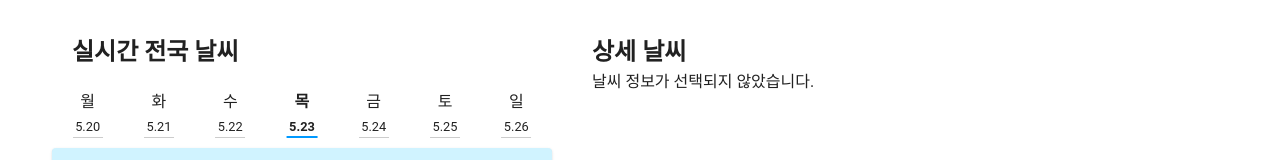
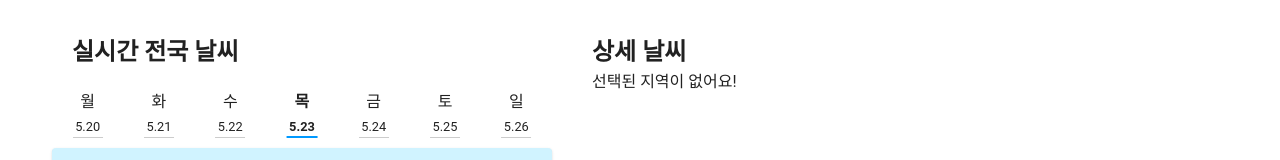
Before and after one commit to enjoyTrip11/TripMate, a Vue app in the folder TripMate/: page /weather in a window 1280 px wide. Shown: the part 152-312 px from the top of the page. Built offline with nearby package versions, Linux system fonts and the light colour scheme; no server answers; what vue3-kakao-maps would draw is missing.

Commit message:
feat: 도시 선택 시 상세 날씨 정보 제공

```diff
--- a/TripMate/src/components/weather/WeatherMap.vue
+++ b/TripMate/src/components/weather/WeatherMap.vue
@@ -29,17 +29,17 @@
       </v-card>
     </div>
     <div class="container">
-      <h2>{{ selectedCity }} 상세 날씨</h2>
-      <div v-if="selectedCity">
-        <p>도시: {{ selectedCity.name }}</p>
-        <p>기온: {{ selectedCity.weatherData.temp }}°C</p>
-        <p>습도: {{ selectedCity.weatherData.humidity }}</p>
-        <p>풍속: {{ selectedCity.weatherData.wind_speed }}</p>
-        <p>날씨: {{ selectedCity.weatherData.weather }}</p>
-        <p>날씨 상세: {{ selectedCity.weatherData.weatherDescrib }}</p>
+      <h2>상세 날씨</h2>
+      <div v-if="!scCity">
+        <p>선택된 지역이 없어요!</p>
       </div>
       <div v-else>
-        <p>날씨 정보가 선택되지 않았습니다.</p>
+        <p>도시: {{ selectedCityInfo.name }}</p>
+        <p>기온: {{ selectedCityInfo.weatherData.temp }}°C</p>
+        <p>습도: {{ selectedCityInfo.weatherData.humidity }}</p>
+        <p>풍속: {{ selectedCityInfo.weatherData.wind_speed }}</p>
+        <p>날씨: {{ selectedCityInfo.weatherData.weather }}</p>
+        <p>날씨 상세: {{ selectedCityInfo.weatherData.weatherDescrib }}</p>
       </div>
     </div>
   </v-container>
@@ -49,17 +49,15 @@
 import { onMounted, ref } from 'vue';
 import axios from 'axios';
 
-const selectedCity = ref(null);
+const scCity = ref(false);
+
+const selectedCityInfo = ref(null); // selectedCity 변수를 selectedCityInfo로 변경
 
 function selectCity(city) {
   console.log("Select!!!!! " , city)
-  selectCity.value = city;
+  selectedCityInfo.value = city; // 변수명 변경
+  scCity.value= true;
 }
-
-// const showWeatherDetails = (city) => {
-//   selectedCity.value = city;
-// };
-
 
 const getWeekDates = () => {
   const today = new Date();
@@ -128,7 +126,7 @@ const fetchWeather = async (city, selectedDate, selectedPeriod) => {
     console.log(response.data.data);
 
     city.weatherData = {
-      temp: response.data.data[0].temp,
+      temp: response.data.data[0].      temp,
       humidity: response.data.data[0].humidity,
       wind_speed: response.data.data[0].speed,
       weather: response.data.data[0].weather[0].main,
@@ -175,6 +173,7 @@ const loading = ref(true); // 로딩 상태 추가
 onMounted(async () => {
   try {
     await Promise.all(cities.value.map(city => fetchWeather(city, selectedDate.value, selectedPeriod.value)));
+
     console.log("End Load..................")
   } catch (error) {
     console.error('Error fetching weather data:', error);
```
Lines whose indentation alone changed are shown as unchanged.
